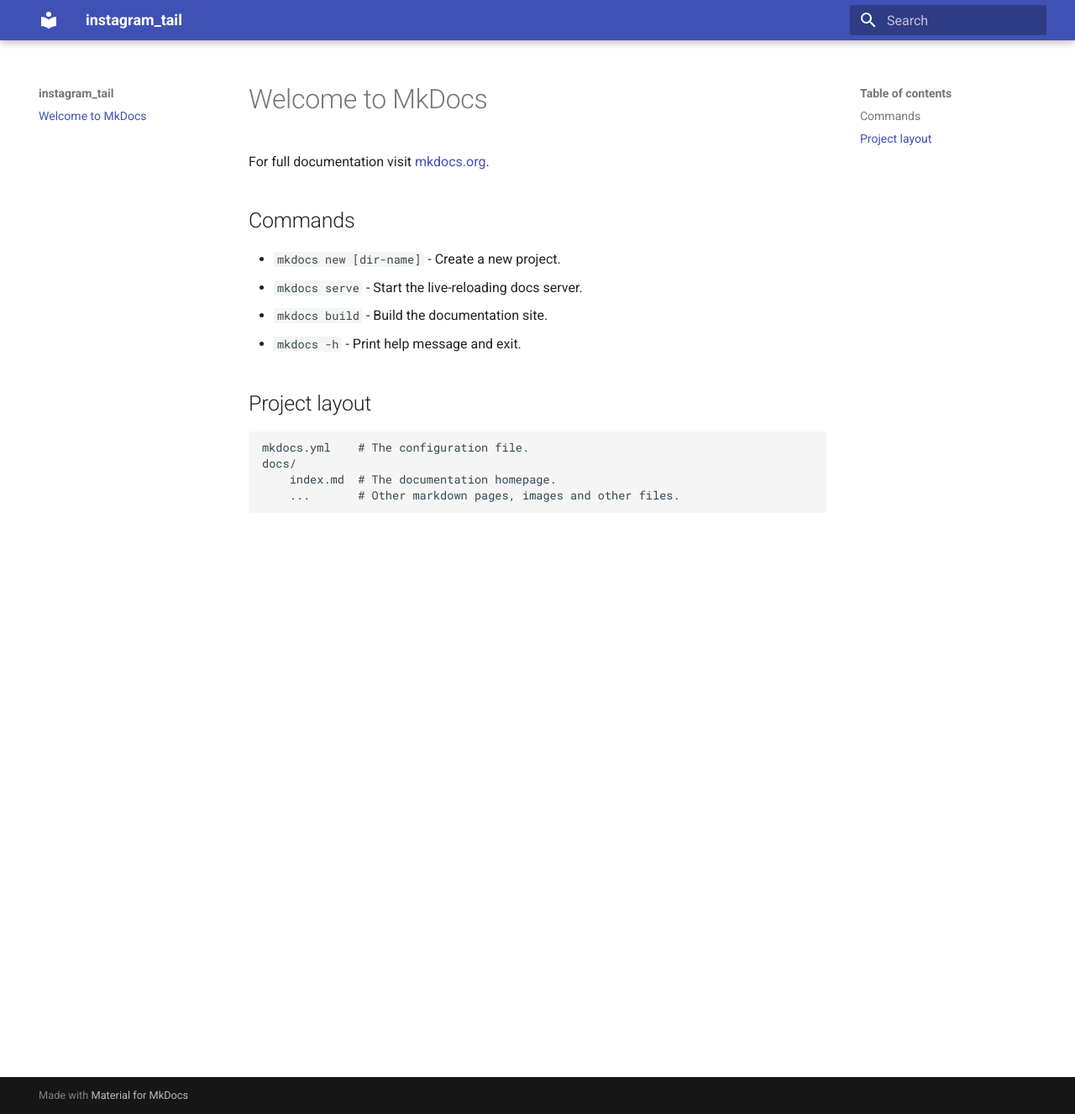
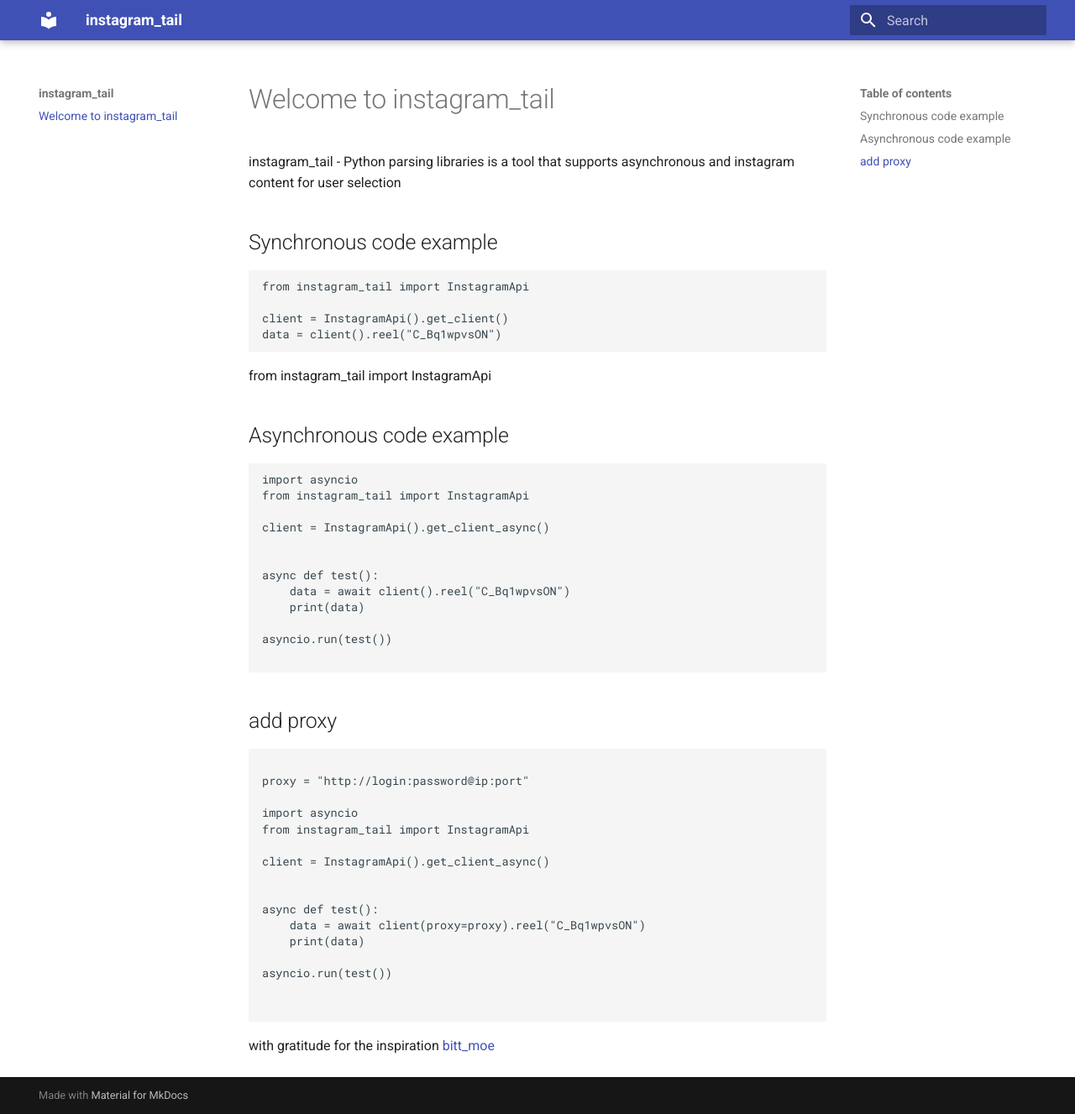
Before and after one commit to ShapDi/instagram_tail, an MkDocs documentation site: the page built from docs/docs/index.md, in a window 1280 px wide and 1327 px high. Shown: the whole window at 84% size. Built offline with MkDocs 1.6.1 and Material for MkDocs 9.7.7, drawn with Linux system fonts in a browser that asks for light colours.

Commit message:
add docs

````diff
--- a/docs/docs/index.md
+++ b/docs/docs/index.md
@@ -1,17 +1,53 @@
-# Welcome to MkDocs
+# Welcome to instagram_tail
 
-For full documentation visit [mkdocs.org](https://www.mkdocs.org).
+instagram_tail - Python parsing libraries is a tool that supports asynchronous and instagram content for user selection
 
-## Commands
+## Synchronous code example
 
-* `mkdocs new [dir-name]` - Create a new project.
-* `mkdocs serve` - Start the live-reloading docs server.
-* `mkdocs build` - Build the documentation site.
-* `mkdocs -h` - Print help message and exit.
+```python
+from instagram_tail import InstagramApi
 
-## Project layout
+client = InstagramApi().get_client()
+data = client().reel("C_Bq1wpvsON")
+```
 
-    mkdocs.yml    # The configuration file.
-    docs/
-        index.md  # The documentation homepage.
-        ...       # Other markdown pages, images and other files.
+from instagram_tail import InstagramApi
+
+## Asynchronous code example
+
+```python
+import asyncio
+from instagram_tail import InstagramApi
+
+client = InstagramApi().get_client_async()
+
+
+async def test():
+    data = await client().reel("C_Bq1wpvsON")
+    print(data)
+
+asyncio.run(test())
+
+```
+
+## add proxy
+```python
+
+proxy = "http://login:password@ip:port"
+
+import asyncio
+from instagram_tail import InstagramApi
+
+client = InstagramApi().get_client_async()
+
+
+async def test():
+    data = await client(proxy=proxy).reel("C_Bq1wpvsON")
+    print(data)
+
+asyncio.run(test())
+
+
+```
+
+with gratitude for the inspiration [bitt_moe](https://gitlab.com/Bitnik212)
--- a/docs/mkdocs.yml
+++ b/docs/mkdocs.yml
@@ -1,4 +1,3 @@
 site_name: instagram_tail
-site_url: https://mydomain.org/mysite
 theme:
   name: material
````
